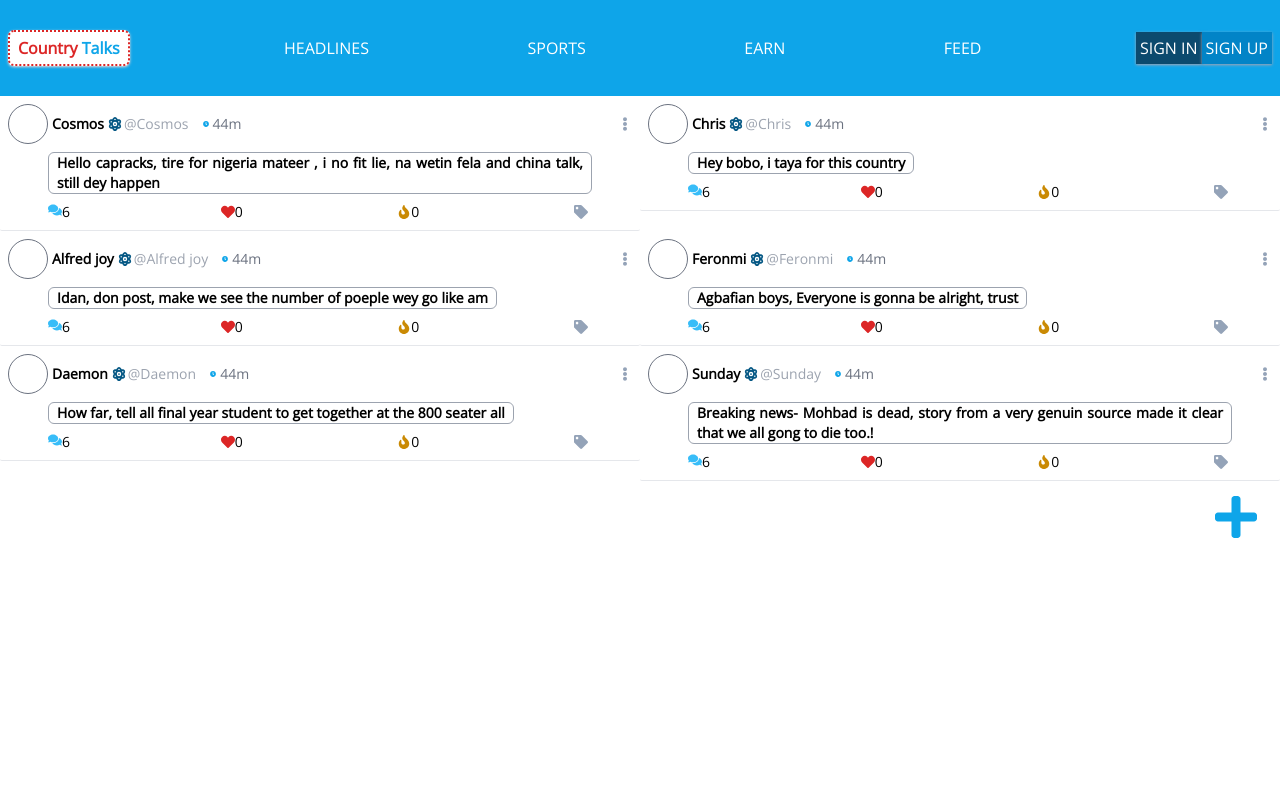
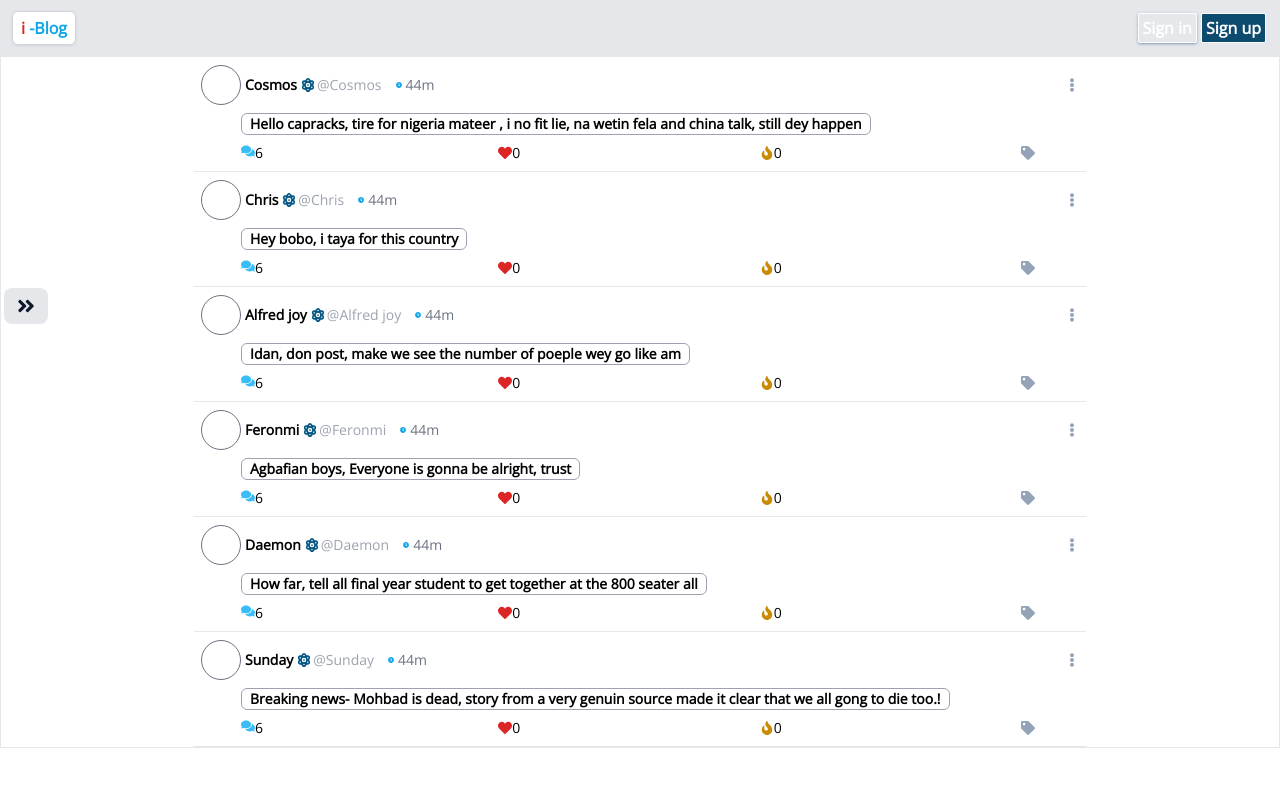
Before and after one commit to Cosmosvybes/The_news_app, a React (Vite) app: page / in a window 1280 px wide. Shown: the top 786 px of the page. Built offline with nearby package versions, Linux system fonts and the light colour scheme; the HTML template or start-up script is replaced by a standard one.

Commit message:
new UI progress

```diff
--- a/src/Components/Discussion.jsx
+++ b/src/Components/Discussion.jsx
@@ -131,7 +131,12 @@ const Discussion = ({ posts, updatePost }) => {
   const modal = useRef(null);
   return (
     <>
-      <div className="max-sm:flex grid grid-cols-2 max-sm:flex-col-reverse">
+      <div className="">
+
+
+
+        <div className="max-sm:flex grid grid-cols-1 max-sm:flex-col-reverse px-48 border border-gray-200 max-sm:px-0 ">
+          {/* <div className="border rounded-md  border-gray-300 w-full h-32"></div> */}
           {allPost.map((post) => (
             <div className="" key={post.id}>
               <Post
@@ -147,82 +152,10 @@ const Discussion = ({ posts, updatePost }) => {
           ))}
         </div>
 
-      {showFeedBack && (
-        <div
-          className="left-side z-10 sticky right-3 h-auto w-auto
-         flex justify-start flex-col items-center py-10 border border-sky-200 bg-gray-100  bottom-0 max-sm:bottom-52"
-        >
-          <div className="flex w-full  max-sm:w-full max-sm:px-2">
-            <textarea
-              name=""
-              id=""
-              cols="30"
-              rows="10 "
-              className="h-52 w-full px-3 py-2 text-sky-600 outline outline-sky-600 bg-gray-100  rounded-md"
-              placeholder="Write your mind..."
-              style={{
-                height: "auto",
-                // padding: "0.5rem 1rem",
-                marginBottom: "1rem",
-              }}
-              onChange={(e) => setPost(e.target.value)}
-            ></textarea>
-          </div>
-          <div className="flex justify-between max-sm:px-1 max-md:px-20 items-center">
-            <input
-              type="file"
-              id="imageFile"
-              className="hidden"
-              accept="*/*"
-              onChange={handleUpload}
-            />
-            <label htmlFor="imageFile">
-              {" "}
-              <FaImages className="text-sky-500 text-5xl text-right m-1 " />{" "}
-            </label>
 
-            <button
-              onClick={handlePosting}
-              className="bg-sky-600 rounded-md border-2 w-36 py-2 px-1  border-white font-extrabold text-white"
-            >
-              {" "}
-              Post it
-            </button>
-          </div>
-          <div className="block w-full h-auto">
-            {<img src={imageUpload} alt="" className="w-full h-auto" />}
-          </div>
-          <div className="absolute max-sm:top-1 flex justify-start items-center  rounded-lg max-sm:right-2  px-2  border-2 border-sky-400 bg-sky-600">
-            <p className="text-white text-sm font-bold">cancel</p>{" "}
-            <FaLongArrowAltLeft
-              onClick={() => {
-                gsap.fromTo("div", { opacity: 0 }, { opacity: 1 });
-                setSHowFeedBack(!showFeedBack);
-                setImageUpload(undefined);
-              }}
-              className="text-white text-3xl"
-            />
-          </div>
-        </div>
-      )}
-      <div
-        className="left-side sticky  px-3 h-auto w-auto
-         flex justify-end items-center py-2 bottom-32"
-      >
-        {!showFeedBack && (
-          <button
-            onClick={() => {
-              animate();
-              return setSHowFeedBack(!showFeedBack);
-            }}
-            className=" rounded-md h-18 text-sky-500  px-2 py-1"
-          >
-            <FaPlus className="text-sky-500 text-5xl" />
-          </button>
-        )}
-      </div>
 
         {/* <Footer /> */}
+      </div>
     </>
   );
 };
--- a/src/Components/Nav.jsx
+++ b/src/Components/Nav.jsx
@@ -4,9 +4,18 @@ import image from "../assets/cosmos.png";
 import {
   FaBars,
   FaCaretUp,
+  FaHome,
   FaImages,
   FaLongArrowAltLeft,
   FaPencilAlt,
+  FaBell,
+  FaSignOutAlt,
+  FaUserCircle,
+  FaPodcast,
+  FaClosedCaptioning,
+  FaGreaterThan,
+  FaAngleDoubleLeft,
+  FaAngleDoubleRight,
 } from "react-icons/fa";
 import { Link } from "react-router-dom";
 const Nav = ({ allPost, setAllPost }) => {
@@ -58,7 +67,6 @@ const Nav = ({ allPost, setAllPost }) => {
     "se",
     "tw",
   ]);
-  // console.log(allPost);
 
   const [lang, showLang] = useState(false);
   const [ctry, showCountry] = useState(false);
@@ -112,6 +120,7 @@ const Nav = ({ allPost, setAllPost }) => {
 
   //create new post or upload new post
   const [post, setPost] = useState("");
+  const [openTab, setOpenTab] = useState(false);
   const handlePosting = (e) => {
     let objectData = {
       id: Date.now(),
@@ -131,6 +140,7 @@ const Nav = ({ allPost, setAllPost }) => {
       likes: 0,
       fire: 0,
     };
+
     setAllPost([...allPost, objectData]);
 
     // const formData = new FormData();
@@ -140,17 +150,17 @@ const Nav = ({ allPost, setAllPost }) => {
   return (
     <>
       <header
-        className="h-24 bg-sky-500  z-10 sticky top-0 flex
-           justify-between items-center px-2 max-sm:px-3 max-sm:justify-between max-sm:h-14"
+        className="h-14 bg-gray-200 px-3  z-10 sticky top-0 flex
+           justify-between items-center  max-sm:px-3 max-sm:justify-between max-sm:h-14"
       >
-        <div className="flex justify-start bg-white rounded-md border-2 shadow shadow-gray-300 z-10 border-dotted border-red-600">
+        <div className="flex justify-start bg-white rounded-md  shadow shadow-gray-300 z-10 border border-gray-300">
           {" "}
           <h1 className="text-red-600  inline rounded-sm px-2 text-center py-1  font-extrabold">
-            Country <span className="text-sky-500">Talks</span>
+            i <span className="text-sky-500">-Blog</span>
           </h1>
         </div>
 
-        <Link
+        {/* <Link
           to="/headlines"
           className="text-white  rounded-sm px-1 py-1  hover:bg-sky-400 hover:text-white max-sm:hidden"
         >
@@ -173,32 +183,32 @@ const Nav = ({ allPost, setAllPost }) => {
           className="text-white  rounded-sm px-1 py-1  hover:bg-sky-400 hover:text-white max-sm:hidden"
         >
           FEED
-        </Link>
+        </Link> */}
         {/* <a className="text-white  rounded-sm px-1 py-1  hover:bg-sky-400 hover:text-white max-sm:hidden">
           Opinions/Discussion
         </a> */}
-        <div className="flex">
+        <div className="flex justify-between">
           <Link
             to="/signin"
-            className="text-white cursor-pointer px-1 py-1 bg-sky-900 shadow shadow-slate-400  hover:bg-sky-400 hover:text-white max-sm:hidden"
+            className="text-white border font-bold border-white rounded-sm cursor-pointer px-1 py-0.5  shadow shadow-slate-400  m-0.5 hover:bg-sky-400 hover:text-white max-sm:hidden"
           >
-            SIGN IN
+            Sign in
           </Link>
           {/* <a className="text-white cursor-pointer px-1 py-1  hover:bg-sky-900 hover:text-white max-sm:hidden">
             Sign in <FaSignInAlt className="inline" />
           </a> */}
           <Link
             to="/signup"
-            className="text-white cursor-pointer px-1 py-1 bg-sky-600 shadow shadow-slate-400  hover:bg-sky-400 hover:text-white max-sm:hidden"
+            className="text-white cursor-pointer px-1 border border-white py-0.5 rounded-sm font-bold bg-sky-900 shadow-slate-400  m-0.5 hover:bg-sky-400 hover:text-white max-sm:hidden"
           >
-            SIGN UP
+            Sign up
           </Link>
         </div>
         <button
           className="hidden max-sm:inline"
           onClick={() => setOpenBar(!openBar)}
         >
-          {!openBar && <FaBars className=" text-slate-100 text-2xl" />}
+          {!openBar && <FaBars className=" text-slate-900 text-2xl" />}
         </button>
         <Link
           to="/headlines"
@@ -265,6 +275,73 @@ const Nav = ({ allPost, setAllPost }) => {
             onClick={() => setOpenBar(!openBar)}
           />
         </div>
+        {openTab ? (
+          <div className=" transition-opacity duration-600 fade-in  absolute left-0  border w-48 max-sm:w-12 max-sm:px-0 bg-gray-100 flex flex-col justify-start gap-0.5 border-gray-300  top-14 h-screen px-3 py-8">
+            <div className="flex justify-center items-center  hover:bg-gray-300 hover:text-slate-900 rounded-md px-3 py-2 ">
+              <FaHome className="text-2xl  text-black " />
+              <Link
+                to="/link"
+                className=" w-full font-bold  text-black  px-2 py-2 max-sm:hidden   "
+              >
+                Blog Feed
+              </Link>
+            </div>
+            <div className="flex justify-center  items-center hover:bg-gray-300 hover:text-slate-900 rounded-md px-3 py-2">
+              <FaBell className="text-2xl text-black " />
+              <Link
+                to="/link"
+                className=" w-full font-bold  text-black  px-2 py-2  max-sm:hidden  "
+              >
+                Notification
+              </Link>
+            </div>
+            <div className="flex justify-center  items-center hover:bg-gray-300 hover:text-slate-900 rounded-md px-3 py-2">
+              <FaPodcast className="text-2xl text-black " />
+              <Link
+                to="/link"
+                className=" w-full font-bold  text-black  px-2 py-2  max-sm:hidden  "
+              >
+                My Posts
+              </Link>
+            </div>
+            <div className="flex justify-center items-center  hover:bg-gray-300 hover:text-slate-900 rounded-md px-3 py-2">
+              <FaUserCircle className="text-2xl text-black " />
+              <Link
+                to="/link"
+                className=" w-full font-bold  text-black  px-2 py-2  max-sm:hidden "
+              >
+                Profile
+              </Link>
+            </div>
+
+            <div className="flex justify-center items-center    hover:bg-gray-300 hover:text-slate-900 rounded-md px-3 py-2">
+              <FaSignOutAlt className="text-2xl " />
+              <Link
+                to="/link"
+                className=" w-full  px-2 py-2 font-bold  max-sm:hidden "
+              >
+                Log out
+              </Link>
+            </div>
+            <div className="flex justify-center items-center    hover:bg-gray-300 hover:text-slate-900 rounded-md px-3 py-2">
+              <FaAngleDoubleLeft
+                className=" text-xl text-gray-500"
+                onClick={() => {
+                  setOpenTab(!openTab);
+                }}
+              />
+            </div>
+          </div>
+        ) : (
+          <div className=" absolute transition-opacity duration-700 ease-out z-10  left-1 top-72 flex justify-center items-center bg-gray-200 rounded-lg     hover:bg-gray-300 hover:text-slate-900  px-3 py-2">
+            <FaAngleDoubleRight
+              className="text-xl text-slate-900 "
+              onClick={() => {
+                setOpenTab(!openTab);
+              }}
+            />
+          </div>
+        )}
       </header>
     </>
   );
--- a/src/Components/Post.jsx
+++ b/src/Components/Post.jsx
@@ -48,7 +48,6 @@ const Post = ({
   const firePost = (id) => {
     const getPost = posts.find((post) => post.id == id);
     let userFired = getPost.fireMakers.find((user) => user == username);
-
     return userFired
       ? (() => {
           let userIndex = getPost.fireMakers.indexOf(username);
@@ -64,6 +63,8 @@ const Post = ({
           setFireNumber(getPost.fire);
         })();
   };
+
+
   const [openComment, setOpenComment] = useState(commentOpen);
   const [time, setTime] = useState("");
   const handleCommentSection = () => {
```
Lines whose indentation alone changed are shown as unchanged.
